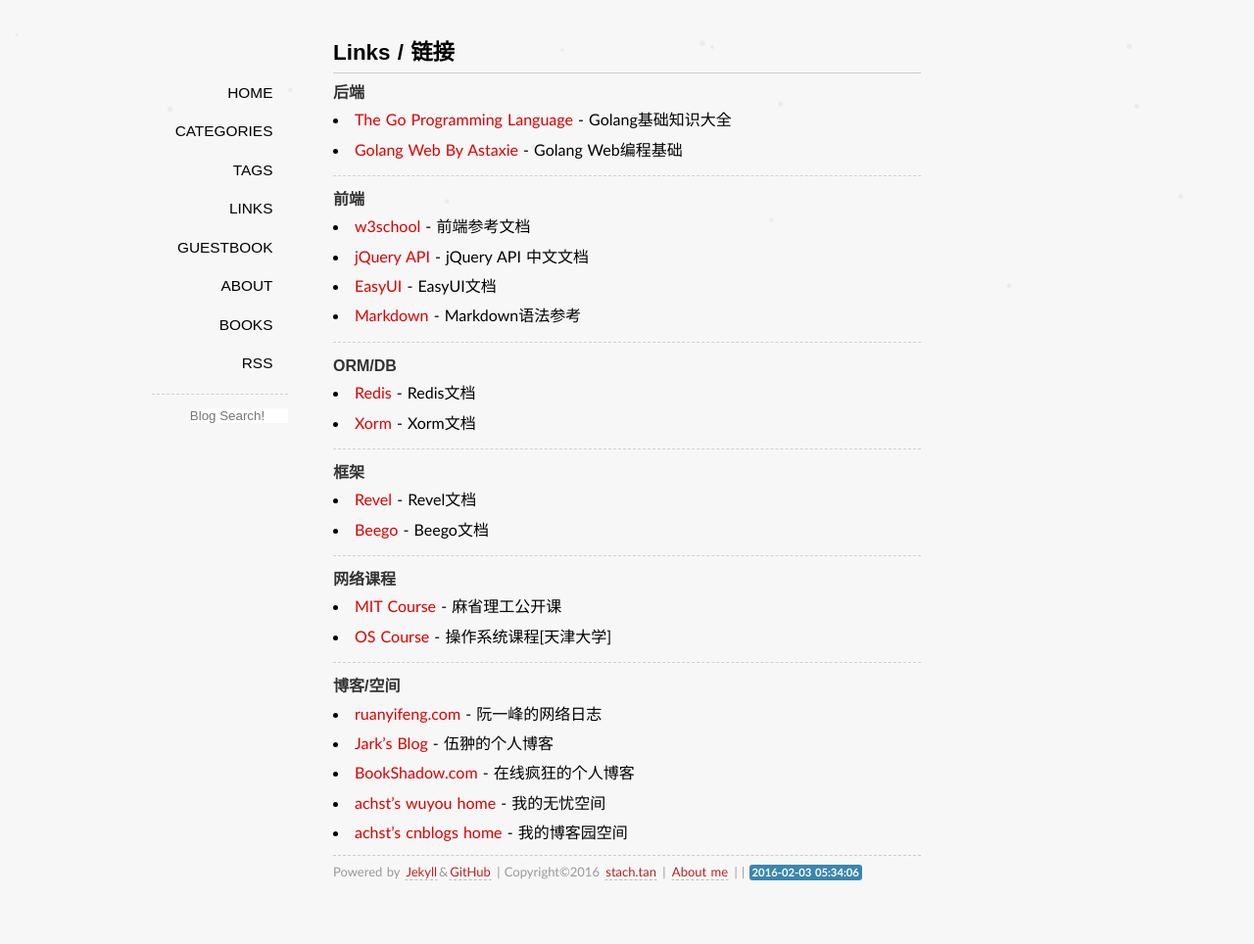
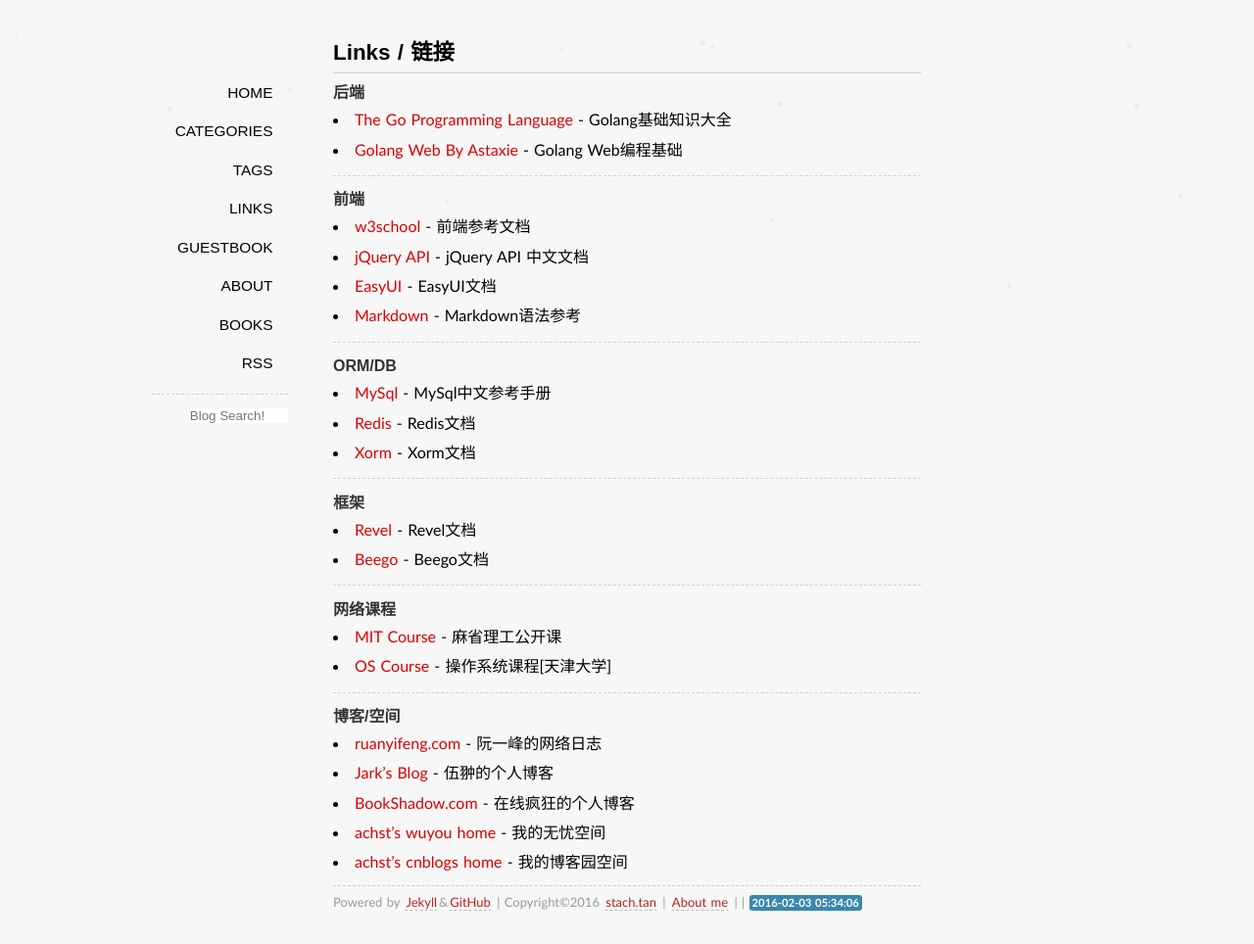
Before and after one commit to hopehook/HopeHook.com, a Jekyll site: the page built from links/index.md, in a window 1280 px wide. Shown: the whole page at 98% size. Built offline with Jekyll 4.4.1, drawn with Linux system fonts in a browser that asks for light colours; some web fonts are replaced; Markdown is read by kramdown in place of the engine named in the settings; comment, search, counter and statistics services are not loaded; before the commit the page ends 933 px from its top, so only the background shows below that.

Commit message:
Update index.md

```diff
--- a/links/index.md
+++ b/links/index.md
@@ -20,6 +20,7 @@
 
 ---
 #### ORM/DB
+* [MySql](http://www.cbi.pku.edu.cn/chinese/documents/csdoc/mysql/manual_toc.html) - MySql中文参考手册
 * [Redis](http://www.redis.cn/documentation.html) - Redis文档
 * [Xorm](http://xorm.io/docs/) - Xorm文档
 <br/>
```
